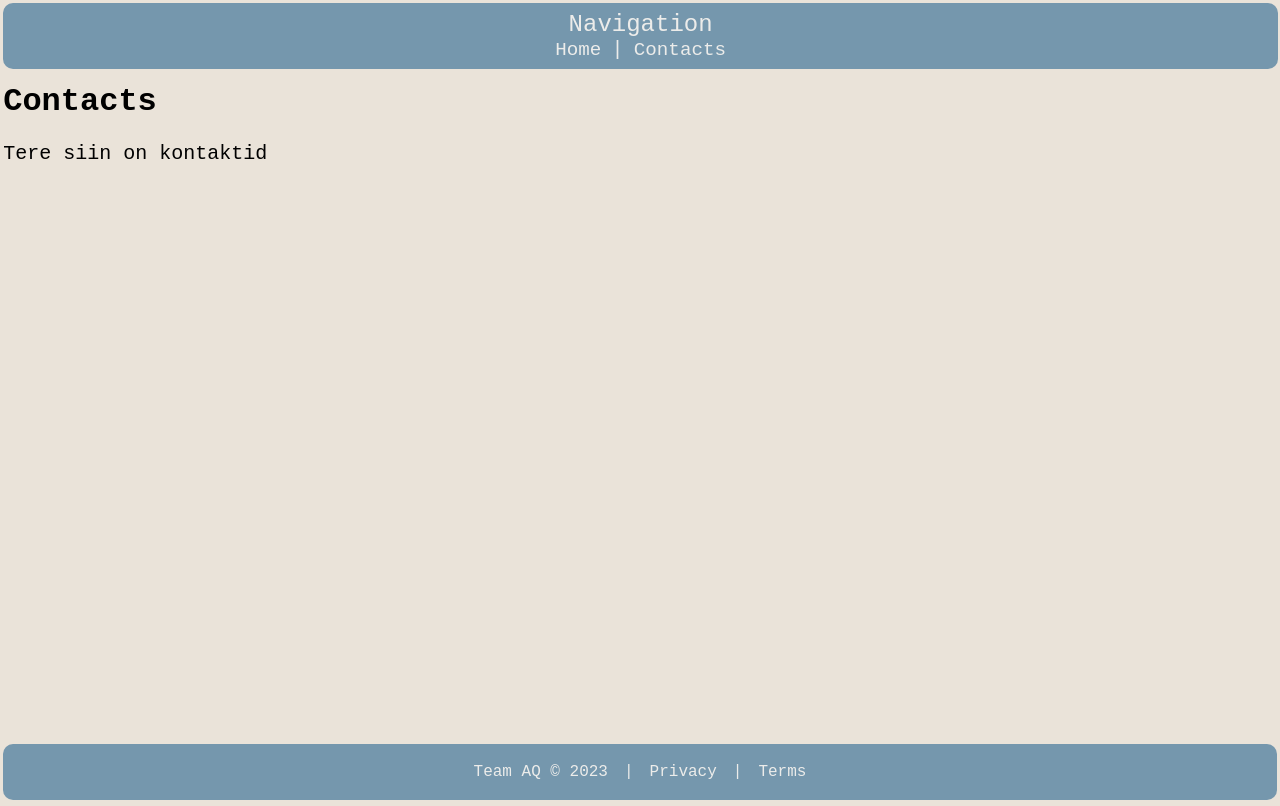
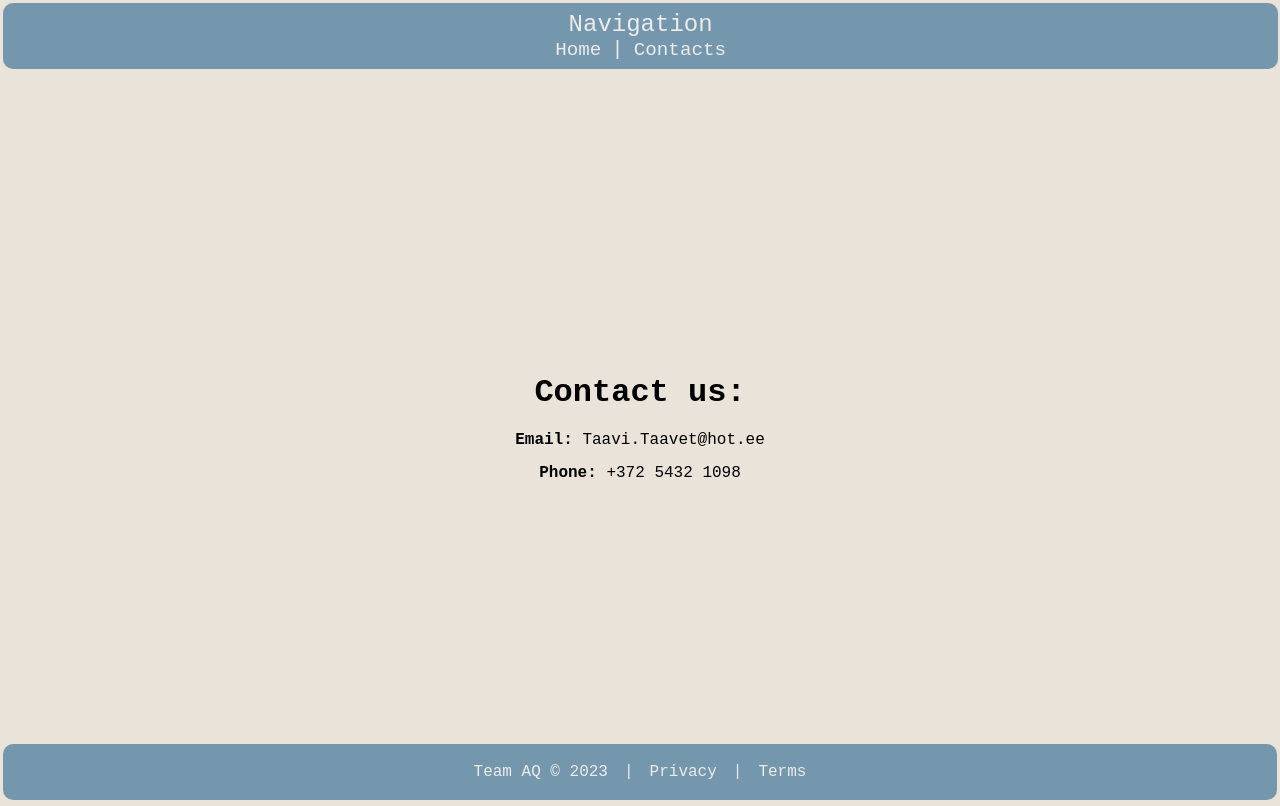
Before and after one commit to EliisabetK/CinemaSpotlight, a Vue app: page /#/contacts in a window 1280 px wide. Built offline with nearby package versions, Linux system fonts and the light colour scheme; the HTML template or start-up script is replaced by a standard one.

Commit message:
small fixes

```diff
--- a/database.js
+++ b/database.js
@@ -1,4 +1,3 @@
-//see ei saa hakkama posts tabeli tegemisega, users tabel töötab
 const { Pool } = require('pg');
 
 const pool = new Pool({
--- a/src/auth.js
+++ b/src/auth.js
@@ -37,7 +37,7 @@ export default {
     } catch (error) {
       console.log(error);
       console.log("Error during login");
-      return false; // Return false in case of an error
+      return false;
     }
   },
 
@@ -60,7 +60,7 @@ export default {
     } catch (error) {
       console.log(error);
       console.log("Error during signup");
-      return false; // Return false in case of an error
+      return false;
     }
   },
 };
--- a/src/components/Post.vue
+++ b/src/components/Post.vue
@@ -1,5 +1,3 @@
-<!-- veel ei tööta aga baas olemas -->
-
 <template>
   <router-link :to="'/singlepost/' + id">
     <div id="postDiv" ref="dynamicContent">
@@ -22,21 +20,18 @@ export default {
     };
   },
   methods: {
-    formatDate(dateString) {
+    getDate(dateString) {
       const postDate = new Date(dateString);
       const currentDate = new Date();
       const timeDifference = currentDate - postDate;
 
-      if (timeDifference < 24 * 60 * 60 * 1000) {
+      if (timeDifference < 60 * 60 * 1000) {
+        const minutesAgo = Math.floor(timeDifference / (60 * 1000));
+        return `${minutesAgo} minutes ago`;
+      } else if (timeDifference < 24 * 60 * 60 * 1000) {
         const hoursAgo = Math.floor(timeDifference / (60 * 60 * 1000));
         return `${hoursAgo} hours ago`;
       } else {
-        const options = { year: 'numeric', month: 'short', day: 'numeric' };
-        return postDate.toLocaleDateString(undefined, options);
-      }
-    },
-    getDate(dateString) {
-      const postDate = new Date(dateString);
         const months = [
           'Jan', 'Feb', 'Mar', 'Apr', 'May', 'Jun',
           'Jul', 'Aug', 'Sep', 'Oct', 'Nov', 'Dec'
@@ -44,10 +39,10 @@ export default {
         const month = months[postDate.getMonth()];
         const date = postDate.getDate();
         const year = postDate.getFullYear();
-      const dateStringNew = `${month} ${date}, ${year}`
-      return dateStringNew;
+        return `${month} ${date}, ${year}`;
       }
-  },
+    }
+  }
 };
 </script>
 
@@ -57,48 +52,29 @@ export default {
   border-radius: 10px;
   padding: 1em;
   margin-bottom: 1em;
+  word-wrap: break-word;
 }
-
-.post-header {
-  display: flex;
-  justify-content: space-between;
-  align-items: center;
-  margin-bottom: 0.5em;
-}
-
-.post p{
+.post p {
   font-size: 1.5em;
   color: #1e2b21;
   margin-bottom: 0.5em;
 }
-
-.image-container {
-  margin-bottom: 1em;
+.post-header {
+  display: flex;
+  justify-content: flex-end;
+  margin-bottom: 0.5em;
 }
 
-.post-image {
-  width: 50%;
-  height: auto;
-  border-radius: 8px;
+.post-header p {
+  margin-bottom: 0.5em;
+  font-size: 1.3em;
+  color: #28352b;
 }
 
-
-
 @media (max-width: 600px) {
-  .profile-image {
-    width: 30px;
-    height: 30px;
-    object-fit: cover;
-  }
-
   .post p {
     font-size: 0.9em;
     margin-bottom: 0.25em;
   }
-
-  .username {
-    font-size: 1em;
-    margin-bottom: 0.25em;
-  }
 }
 </style>
--- a/src/router/index.js
+++ b/src/router/index.js
@@ -33,17 +33,32 @@ const routes = [
     },
   },
   {
-    //see tuleks ka protectida
     path: "/addpost",
     name: "AddPost",
     component: AddPost,
+    beforeEnter: async (to, from, next) => {
+      let authResult = await auth.authenticate();
+      if (!authResult) {
+        next("/login");
+      } else {
+        next();
+      }
+    },
   },
   {
-    //see ka
     path: "/singlepost/:postId",
     name: "SinglePost",
     component: SinglePost,
-    props: true,
+    bbeforeEnter: async (to, from, next) => {
+      console.log('Before entering SinglePost route');
+      let authResult = await auth.authenticate();
+      console.log('Authentication result:', authResult);
+      if (!authResult) {
+        next('/login');
+      } else {
+        next();
+      }
+    },
   },
   {
     path: "/contacts",
--- a/src/views/AddPost.vue
+++ b/src/views/AddPost.vue
@@ -27,6 +27,7 @@ export default {
   methods: {
     addPost() {
       var data = {
+        user_id: this.user_id,
         post_text: this.postText,
       };
       fetch("http://localhost:3000/api/posts", {
@@ -111,6 +112,9 @@ button {
   align-items: center;
   text-align: center;
 }
+button:hover {
+  background: rgb(27, 154, 154);
+}
 
 .center {
   margin: auto;
--- a/src/views/Contacts.vue
+++ b/src/views/Contacts.vue
@@ -1,10 +1,17 @@
 <template>
   <div>
-    <div class="container">
+    <div class="container2">
       <main>
         <div class="contacts">
-          <h1 class="contacts-title">Contacts</h1>
-          <p>Tere siin on kontaktid</p>
+          <h1 class="contacts-title">Contact us: </h1>
+          <div class="contacts-content">
+            <div class="contact-item">
+              <strong>Email:</strong> Taavi.Taavet@hot.ee
+            </div>
+            <div class="contact-item">
+              <strong>Phone:</strong> +372 5432 1098
+            </div>
+          </div>
         </div>
       </main>
     </div>
@@ -18,39 +25,38 @@ export default {
 </script>
 
 <style>
-.container {
+.container2 {
   display: flex;
-  /*min-height: calc(100vh - 4.5em);*/
-  max-height: calc(100vh - 6.5em);
-  column-gap: 3em;
+  justify-content: center;
+  align-items: center;
+  height: 100vh;
 }
 
-.left-column,
-.right-column {
+.container2 main {
   flex: 1;
-  background-color: #7597ad;
-  border-radius: 10px;
-  margin-top: 5em;
-  position: sticky;
-  z-index: -1;
-}
-
-main {
-  margin-top: 5em;
-  flex: 3;
-  overflow-y: auto;
-  max-height: calc(100vh - 10em);
+  text-align: center;
 }
 
 .contacts {
-  margin-top: 100px;
+  margin-top: 50px;
 }
 
 .contacts-title {
-  margin-top: -100px;
+  font-size: 2em;
+  margin-bottom: 20px;
+}
+
+.contacts-content {
+  max-width: 600px;
+  margin: 0 auto;
+}
+
+.contact-item {
+  margin-top: 15px;
 }
 
 p {
-  font-size: 20px;
+  font-size: 1.2em;
+  color: #333;
 }
 </style>
--- a/src/views/SinglePost.vue
+++ b/src/views/SinglePost.vue
@@ -23,7 +23,6 @@ export default {
   data: function () {
     return {
       postText: "",
-      postsList: []
     };
   },
   mounted() {
@@ -31,17 +30,6 @@ export default {
   },
 
   methods: {
-    fetchPostsList() {
-      fetch('http://localhost:3000/api/posts')
-        .then(response => response.json())
-        .then(data => {
-          this.postsList = data;
-        })
-        .catch(error => {
-          console.error('Error fetching posts list:', error);
-        });
-    },
-
     fetchPostText() {
       const postId = this.$route.params.postId
 
@@ -181,4 +169,7 @@ button {
   display: flex;
   justify-content: center;
 }
+button:hover {
+  background: rgb(27, 154, 154);
+}
 </style>
```
Also changed, not shown: server.js (+11 -13 lines). Lines whose indentation alone changed are shown as unchanged.
